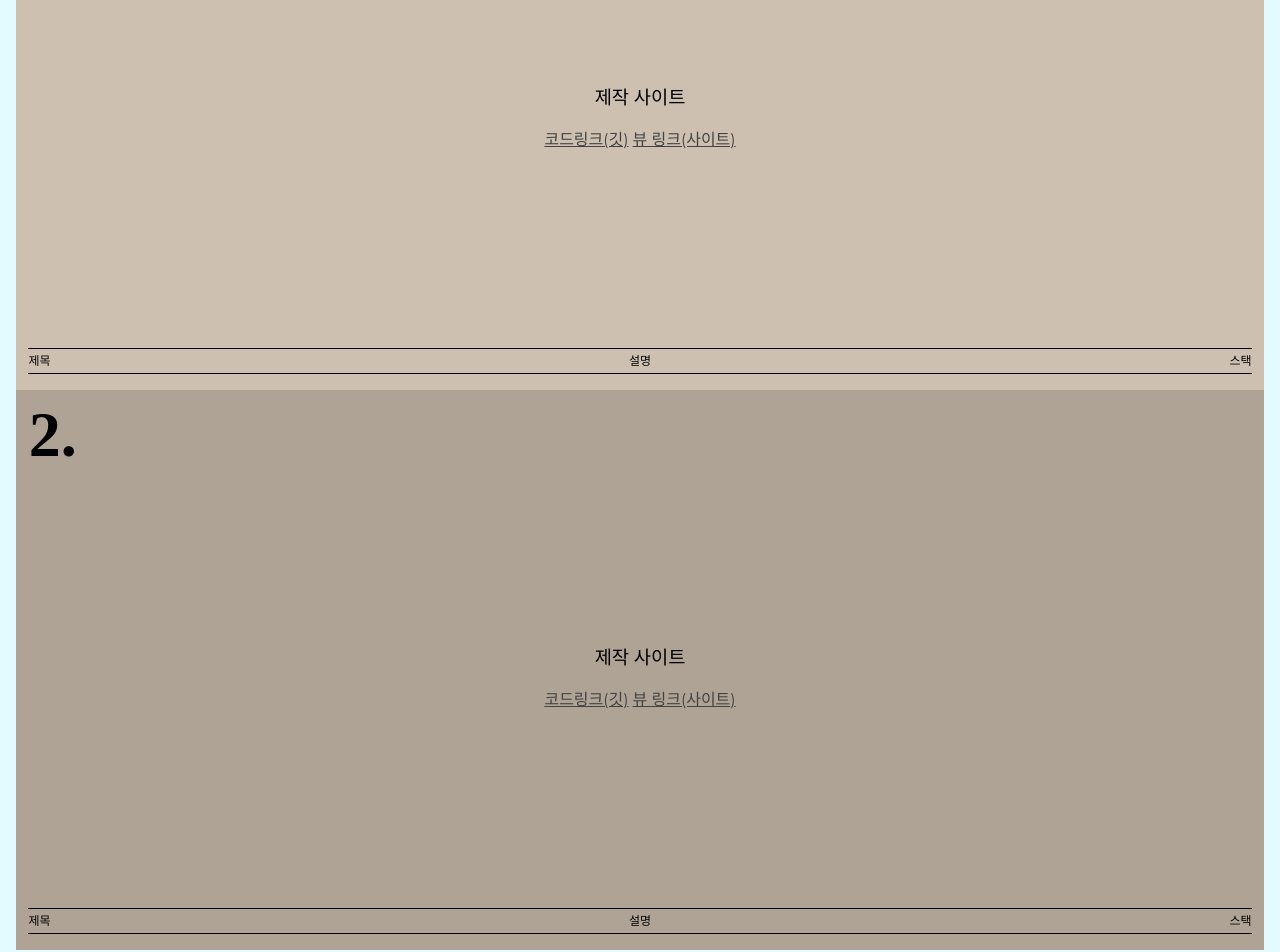
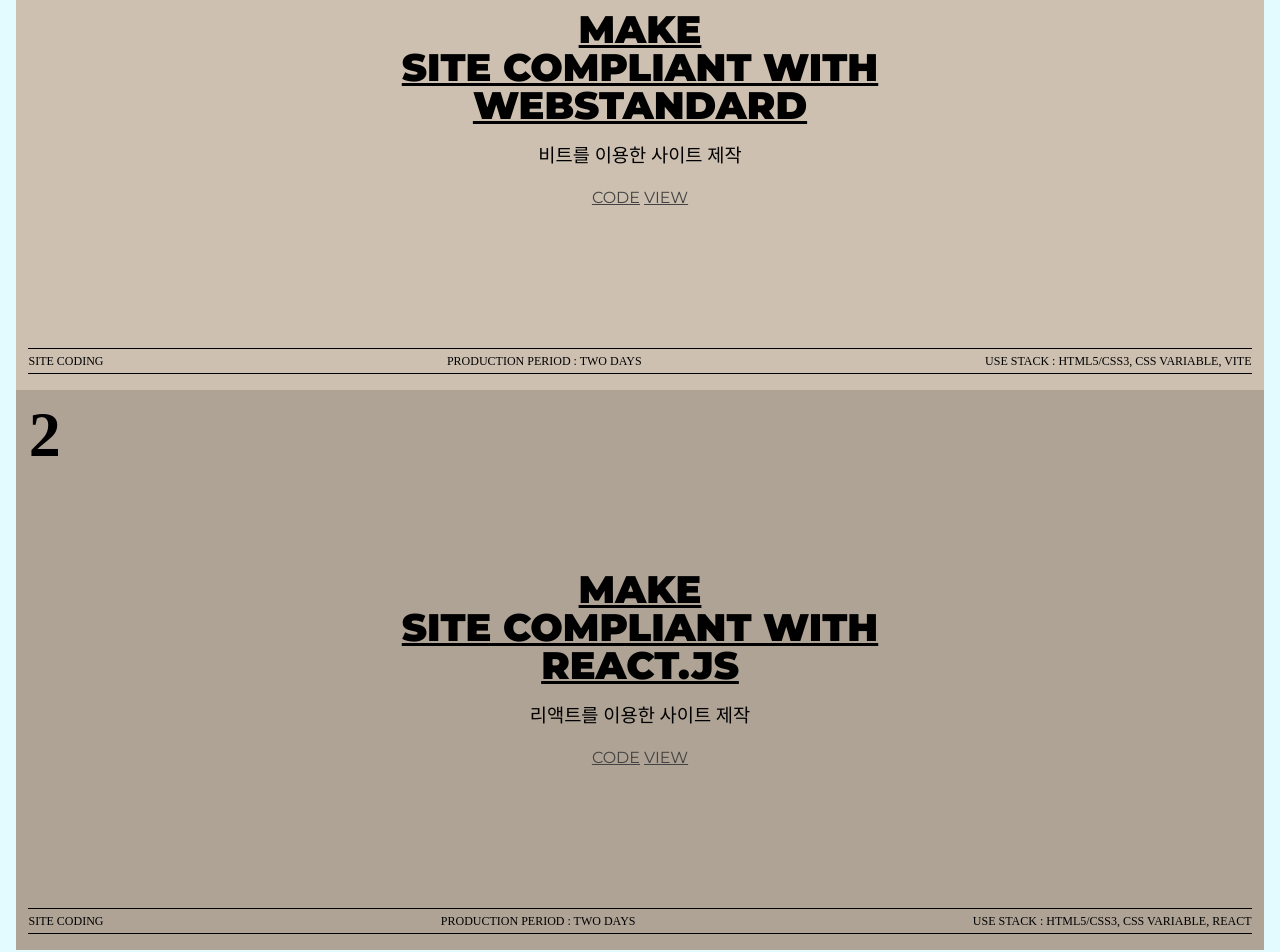
Before and after one commit to sini1004/PORTFOLIO, a React (Create React App) app: page / in a window 1280 px wide. Shown: the part 2420-3372 px from the top of the page. Built offline with nearby package versions, Linux system fonts and the light colour scheme; a small style sheet from the web is missing; a web font is replaced by a local one.

Commit message:
사이트 코드 수정

```diff
--- a/src/components/Site.jsx
+++ b/src/components/Site.jsx
@@ -1,47 +1,35 @@
 import React from "react";
+
+import { siteText } from "../constants";
 
 const Site = () => {
   return (
     <section id="site">
       <div className="site__inner">
-        <h2 className="site__title">site</h2>
+        <h2 className="site__title">
+          Site Coding <em>나의 작업물</em>
+        </h2>
         <div className="site__wrap">
-          <article className="site__item s1">
-            <span className="num">1.</span>
+          {siteText.map((site, key) => (
+            <article className={`site__item s${key + 1}`} key={key}>
+              <span className="num">{key + 1}</span>
               <div className="text">
-              <div></div>
-              <div></div>
-              <div></div>
+                <div>{site.text[0]}</div>
+                <div>{site.text[1]}</div>
+                <div>{site.text[2]}</div>
               </div>
-            <h3 className="title">제작 사이트</h3>
+              <h3 className="title">{site.title}</h3>
               <div className="btn">
-              <a href="">코드링크(깃)</a>
-              <a href="">뷰 링크(사이트)</a>
+                <a href={site.code}>code</a>
+                <a href={site.view}>view</a>
               </div>
               <div className="info">
-              <span>제목</span>
-              <span>설명</span>
-              <span>스택</span>
+                <span>{site.info[0]}</span>
+                <span>{site.info[1]}</span>
+                <span>{site.info[2]}</span>
               </div>
             </article>
-          <article className="site__item s2">
-            <span className="num">2.</span>
-            <div className="text">
-              <div></div>
-              <div></div>
-              <div></div>
-            </div>
-            <h3 className="title">제작 사이트</h3>
-            <div className="btn">
-              <a href="">코드링크(깃)</a>
-              <a href="">뷰 링크(사이트)</a>
-            </div>
-            <div className="info">
-              <span>제목</span>
-              <span>설명</span>
-              <span>스택</span>
-            </div>
-          </article>
+          ))}
         </div>
       </div>
     </section>
```
Lines whose indentation alone changed are shown as unchanged.
